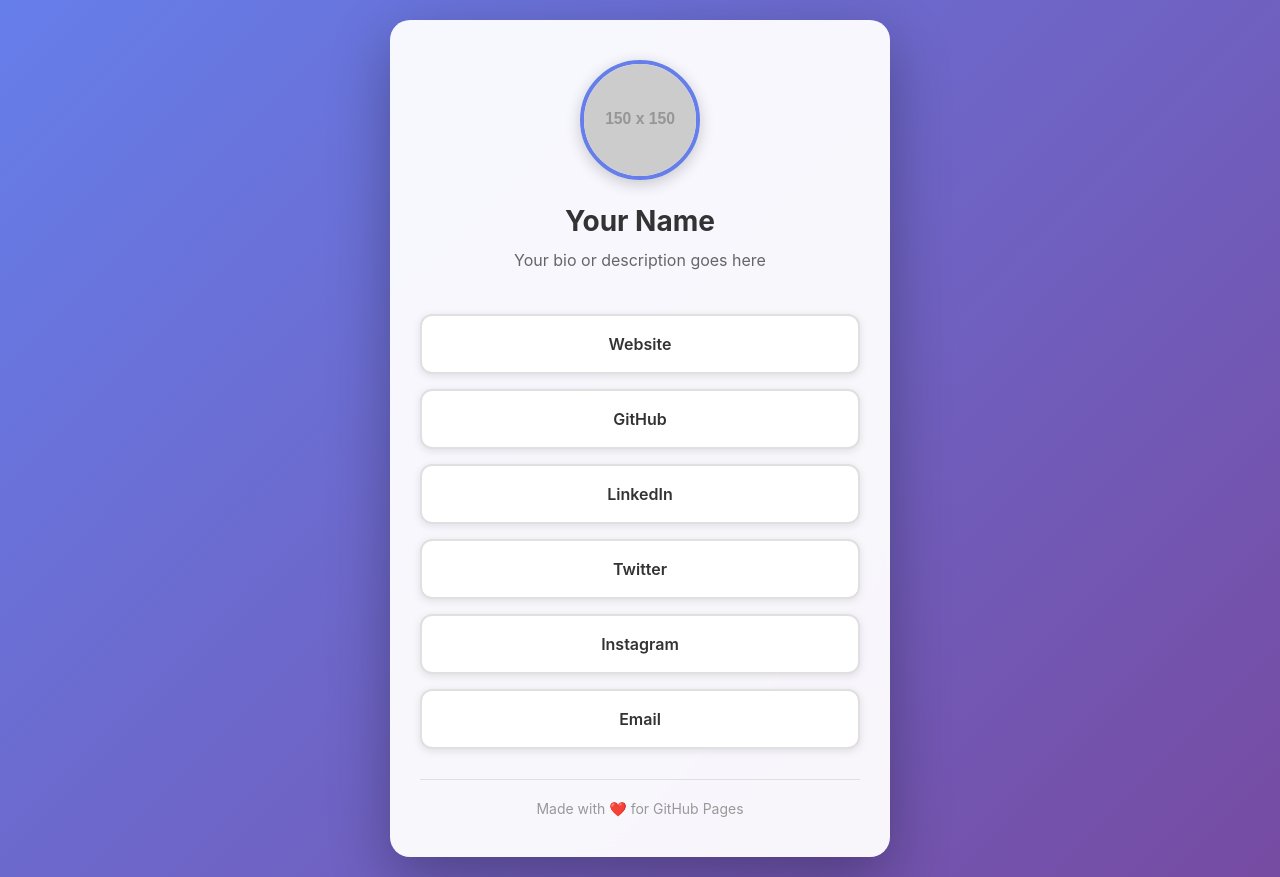
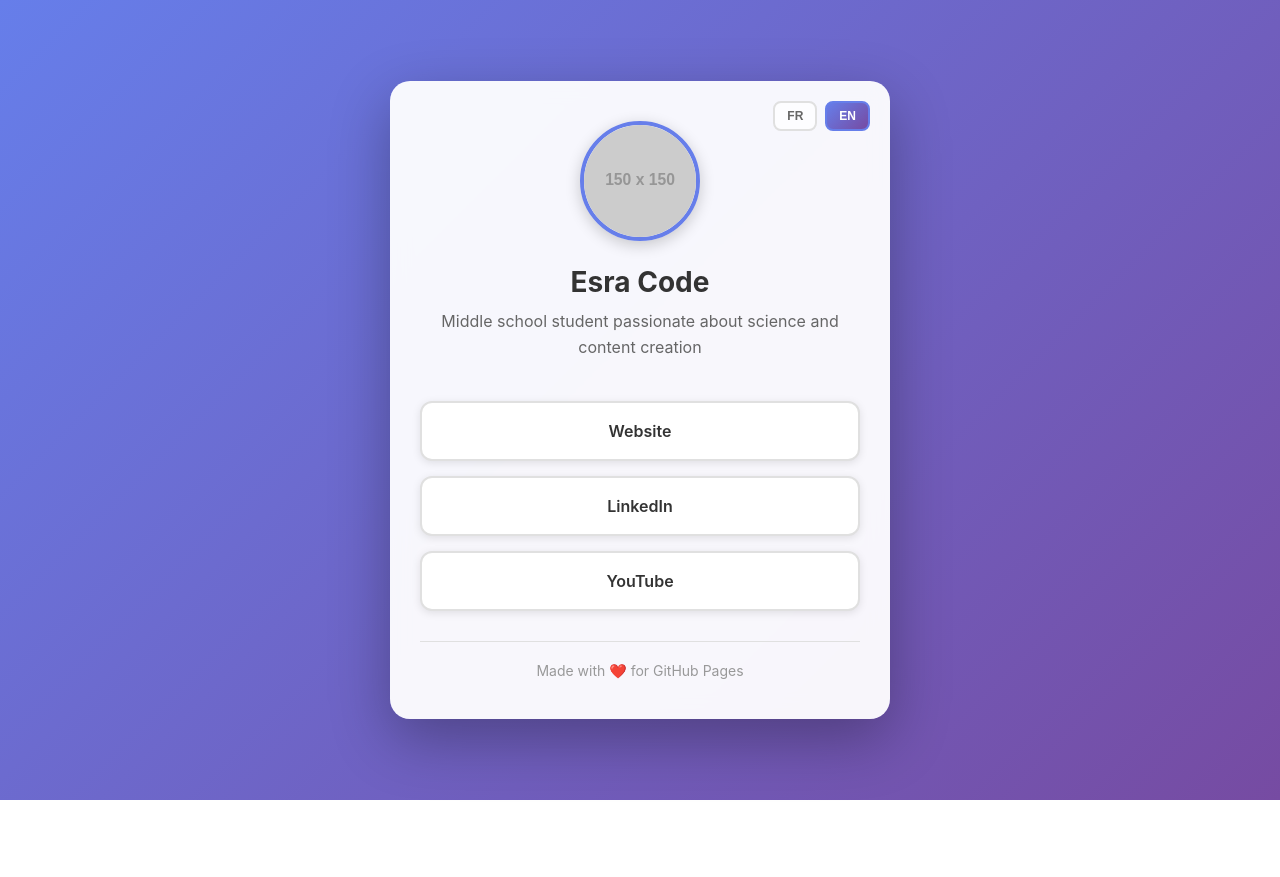
Before and after one commit to esracode/esracode, a plain HTML site: page index.html in a window 1280 px wide. After the commit the page ends 800 px from the top, so only its background shows below. Drawn offline with Linux system fonts and the light colour scheme; placeholder pictures from the web are drawn by us.

Commit message:
Add bilingual support (FR/EN) with auto-detection and update content

```diff
--- a/index.html
+++ b/index.html
@@ -3,41 +3,101 @@
 <head>
     <meta charset="UTF-8">
     <meta name="viewport" content="width=device-width, initial-scale=1.0">
-    <title>Your Name | Links</title>
+    <title>Esra Code | Links</title>
     <link rel="stylesheet" href="style.css">
 </head>
 <body>
     <div class="container">
+        <div class="language-switcher">
+            <button class="lang-btn" data-lang="fr">FR</button>
+            <button class="lang-btn" data-lang="en">EN</button>
+        </div>
+
         <div class="profile">
             <img src="https://via.placeholder.com/150" alt="Profile Picture" class="avatar">
-            <h1 class="name">Your Name</h1>
-            <p class="bio">Your bio or description goes here</p>
+            <h1 class="name" data-i18n="name">Esra Code</h1>
+            <p class="bio" data-i18n="bio">Middle school student passionate about science and content creation</p>
         </div>
 
         <div class="links">
-            <a href="#" class="link-button" target="_blank" rel="noopener noreferrer">
-                <span class="link-text">Website</span>
+            <a href="https://esracode.github.io/esracode" class="link-button" target="_blank" rel="noopener noreferrer">
+                <span class="link-text" data-i18n="website">Website</span>
             </a>
-            <a href="#" class="link-button" target="_blank" rel="noopener noreferrer">
-                <span class="link-text">GitHub</span>
+            <a href="https://www.linkedin.com/in/esracode" class="link-button" target="_blank" rel="noopener noreferrer">
+                <span class="link-text" data-i18n="linkedin">LinkedIn</span>
             </a>
-            <a href="#" class="link-button" target="_blank" rel="noopener noreferrer">
-                <span class="link-text">LinkedIn</span>
-            </a>
-            <a href="#" class="link-button" target="_blank" rel="noopener noreferrer">
-                <span class="link-text">Twitter</span>
-            </a>
-            <a href="#" class="link-button" target="_blank" rel="noopener noreferrer">
-                <span class="link-text">Instagram</span>
-            </a>
-            <a href="#" class="link-button" target="_blank" rel="noopener noreferrer">
-                <span class="link-text">Email</span>
+            <a href="https://www.youtube.com/@EsraStopMotion" class="link-button" target="_blank" rel="noopener noreferrer">
+                <span class="link-text" data-i18n="youtube">YouTube</span>
             </a>
         </div>
 
         <footer class="footer">
-            <p>Made with ❤️ for GitHub Pages</p>
+            <p data-i18n="footer">Made with ❤️ for GitHub Pages</p>
         </footer>
     </div>
+
+    <script>
+        // Translation data
+        const translations = {
+            en: {
+                name: "Esra Code",
+                bio: "Middle school student passionate about science and content creation",
+                website: "Website",
+                linkedin: "LinkedIn",
+                youtube: "YouTube",
+                footer: "Made with ❤️ for GitHub Pages"
+            },
+            fr: {
+                name: "Esra Code",
+                bio: "Collégienne passionnée par les sciences et la création de contenu",
+                website: "Site Web",
+                linkedin: "LinkedIn",
+                youtube: "YouTube",
+                footer: "Fait avec ❤️ pour GitHub Pages"
+            }
+        };
+
+        // Get saved language preference or detect from browser
+        function getLanguage() {
+            const saved = localStorage.getItem('language');
+            if (saved) return saved;
+
+            // Detect browser language
+            const browserLang = navigator.language || navigator.userLanguage;
+            if (browserLang.startsWith('fr')) return 'fr';
+            return 'en';
+        }
+
+        // Set language
+        function setLanguage(lang) {
+            localStorage.setItem('language', lang);
+            document.documentElement.lang = lang;
+
+            // Update all translatable elements
+            document.querySelectorAll('[data-i18n]').forEach(element => {
+                const key = element.getAttribute('data-i18n');
+                if (translations[lang][key]) {
+                    element.textContent = translations[lang][key];
+                }
+            });
+
+            // Update active button
+            document.querySelectorAll('.lang-btn').forEach(btn => {
+                btn.classList.toggle('active', btn.getAttribute('data-lang') === lang);
+            });
+        }
+
+        // Initialize language
+        const currentLang = getLanguage();
+        setLanguage(currentLang);
+
+        // Language switcher buttons
+        document.querySelectorAll('.lang-btn').forEach(btn => {
+            btn.addEventListener('click', () => {
+                const lang = btn.getAttribute('data-lang');
+                setLanguage(lang);
+            });
+        });
+    </script>
 </body>
 </html>
--- a/style.css
+++ b/style.css
@@ -22,6 +22,39 @@ body {
     padding: 40px 30px;
     box-shadow: 0 20px 60px rgba(0, 0, 0, 0.3);
     backdrop-filter: blur(10px);
+    position: relative;
+}
+
+.language-switcher {
+    position: absolute;
+    top: 20px;
+    right: 20px;
+    display: flex;
+    gap: 8px;
+}
+
+.lang-btn {
+    background: rgba(255, 255, 255, 0.8);
+    border: 2px solid #e0e0e0;
+    border-radius: 8px;
+    padding: 6px 12px;
+    font-size: 12px;
+    font-weight: 600;
+    color: #666;
+    cursor: pointer;
+    transition: all 0.3s ease;
+}
+
+.lang-btn:hover {
+    background: #667eea;
+    color: #fff;
+    border-color: #667eea;
+}
+
+.lang-btn.active {
+    background: linear-gradient(135deg, #667eea 0%, #764ba2 100%);
+    color: #fff;
+    border-color: #667eea;
 }
 
 .profile {
```
Also changed, not shown: 1 other file.
